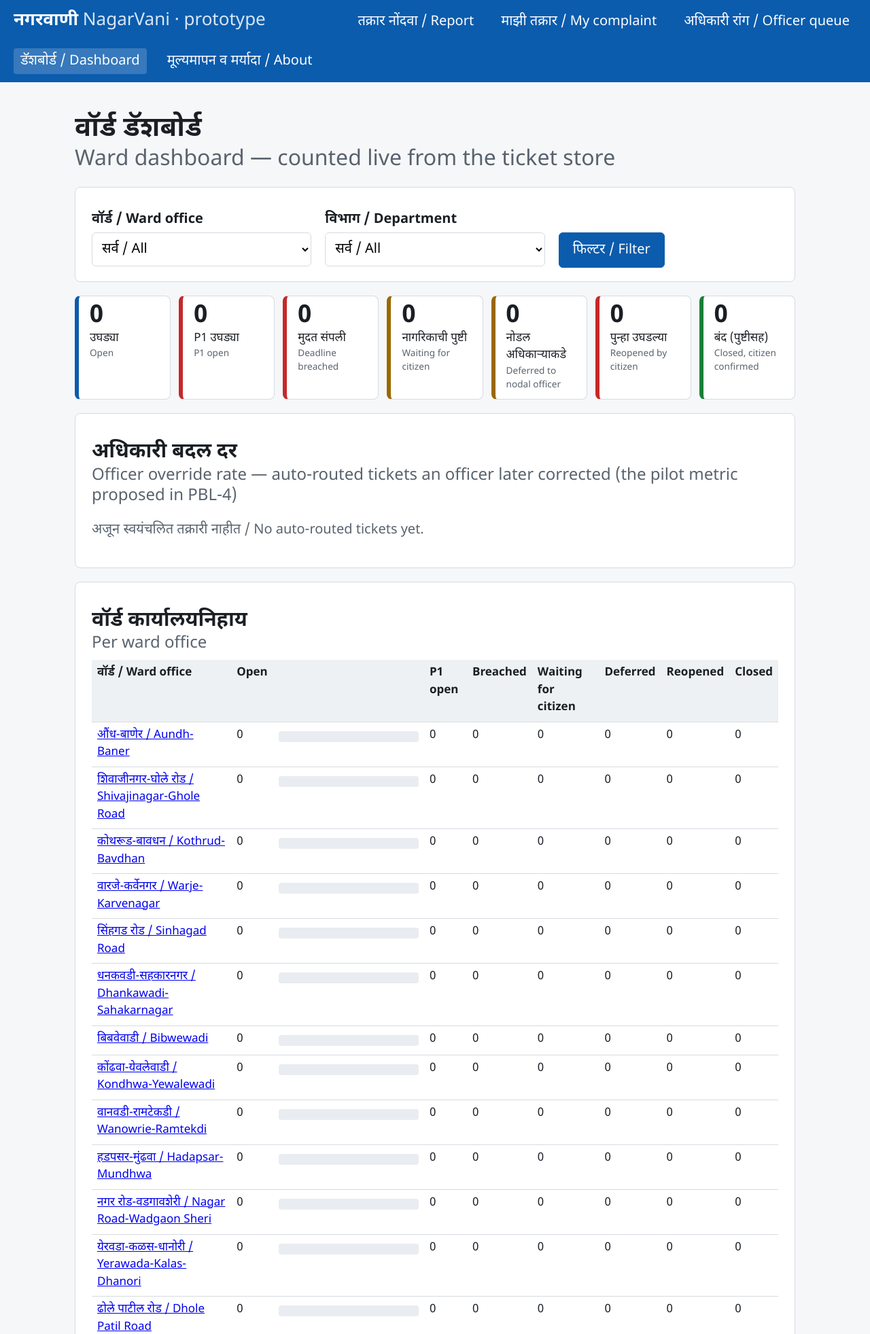
After one commit to aarush-720/nagarvani_aiCP, a Flask app: page /dashboard in a window 1280 px wide. The commit adds this page. Shown: the top 1963 px of the page at 68% size. Run offline with Flask 3, Linux system fonts and the light colour scheme; parts of the project's set-up code (start-up, migrations or seed data) failed here and were passed over.

Commit message:
P4: ward dashboard with per-ward counts, clusters, heat table and override rate (M11)
Co-Authored-By: Claude Opus 5.5 <noreply@anthropic.com>
Claude-Session: https://claude.ai/code/session_01W9BiCeq8AZdgigMAUD4nky

```diff
--- a/nagarvani/app.py
+++ b/nagarvani/app.py
@@ -266,6 +266,18 @@ def create_app(db_path=None, *, load_asr: bool = True, upload_dir=None) -> Flask
         n_corr = len(store_.corrections())
         return render_template("queue.html", review=review, other=other, pending=pending, f=f, n_corrections=n_corr)
 
+    # ---- ward dashboard (M11) -------------------------------------------------------------------
+    @app.get("/dashboard")
+    def dashboard():
+        from . import dashboard as dash
+        store_ = app.extensions["nagarvani"]["store"]
+        f = {k: request.args.get(k) or None for k in ("ward", "department")}
+        if f["ward"] not in wards:
+            f["ward"] = None
+        if f["department"] not in depts:
+            f["department"] = None
+        return render_template("dashboard.html", d=dash.build(store_, **f), f=f)
+
     @app.get("/export/<ward>.csv")
     def export(ward):
         import csv
--- a/nagarvani/static/style.css
+++ b/nagarvani/static/style.css
@@ -69,3 +69,14 @@ footer { text-align: center; color: var(--muted); font-size: .7rem; padding: 2re
 img.evidence { max-width: 100%; max-height: 320px; border: 1px solid var(--line); border-radius: 6px; }
 form.resolve { border-top: 1px solid var(--line); margin-top: 1rem; padding-top: .5rem; }
 form.resolve h3 { margin: .2rem 0 .5rem; font-size: 1rem; }
+/* ward dashboard */
+.tiles { display: grid; grid-template-columns: repeat(auto-fit, minmax(140px, 1fr)); gap: .6rem; margin: 1rem 0; }
+.tile { background: var(--card); border: 1px solid var(--line); border-left: 6px solid var(--brand); border-radius: 8px; padding: .5rem .8rem; font-size: .85rem; }
+.tile b { display: block; font-size: 1.8rem; line-height: 1.1; }
+.tile.bad { border-left-color: var(--bad); } .tile.warn { border-left-color: var(--warn); } .tile.ok { border-left-color: var(--ok); }
+.big { font-size: 1.8rem; font-weight: 800; }
+.bar.thin { height: .8rem; margin: .3rem 0; }
+.num-bad { color: var(--bad); font-weight: 700; }
+.scroll { overflow-x: auto; }
+table.heat td, table.heat th { text-align: center; padding: .25rem .3rem; min-width: 2.2rem; }
+table.heat td a { color: inherit; }
--- a/nagarvani/templates/base.html
+++ b/nagarvani/templates/base.html
@@ -12,6 +12,7 @@
   <a href="{{ url_for('intake') }}" class="{{ 'active' if request.endpoint == 'intake' }}">तक्रार नोंदवा / Report</a>
   <a href="{{ url_for('citizen_lookup') }}" class="{{ 'active' if request.endpoint in ('citizen_lookup', 'citizen_status') }}">माझी तक्रार / My complaint</a>
   <a href="{{ url_for('queue') }}" class="{{ 'active' if request.endpoint == 'queue' }}">अधिकारी रांग / Officer queue</a>
+  <a href="{{ url_for('dashboard') }}" class="{{ 'active' if request.endpoint == 'dashboard' }}">डॅशबोर्ड / Dashboard</a>
   <a href="{{ url_for('about') }}" class="{{ 'active' if request.endpoint == 'about' }}">मूल्यमापन व मर्यादा / About</a>
 </header>
 <main>
--- /dev/null
+++ b/nagarvani/templates/dashboard.html
@@ -0,0 +1,94 @@
+{% extends "base.html" %}
+{% block title %}वॉर्ड डॅशबोर्ड{% endblock %}
+{% block content %}
+<h1>वॉर्ड डॅशबोर्ड<span class="en">Ward dashboard — counted live from the ticket store</span></h1>
+<form method="get" class="card row">
+  <div><label>वॉर्ड / Ward office</label><select name="ward"><option value="">सर्व / All</option>
+    {% for c, w in WARDS.items() %}<option value="{{ c }}" {{ 'selected' if f.ward == c }}>{{ w.mr }} / {{ w.en }}</option>{% endfor %}</select></div>
+  <div><label>विभाग / Department</label><select name="department"><option value="">सर्व / All</option>
+    {% for c, dd in DEPTS.items() %}<option value="{{ c }}" {{ 'selected' if f.department == c }}>{{ dd.mr }} / {{ dd.en }}</option>{% endfor %}</select></div>
+  <div><label>&nbsp;</label><button>फिल्टर / Filter</button>
+    {% if f.ward or f.department %}<a class="button secondary" href="{{ url_for('dashboard') }}">सर्व / Clear</a>{% endif %}</div>
+</form>
+
+{% set T = d.totals %}{% set o = d.override %}
+<section class="tiles">
+  <div class="tile"><b>{{ T.open or 0 }}</b>उघड्या<span class="en">Open</span></div>
+  <div class="tile bad"><b>{{ T.p1_open or 0 }}</b>P1 उघड्या<span class="en">P1 open</span></div>
+  <div class="tile bad"><b>{{ T.breached or 0 }}</b>मुदत संपली<span class="en">Deadline breached</span></div>
+  <div class="tile warn"><b>{{ T.pending or 0 }}</b>नागरिकाची पुष्टी<span class="en">Waiting for citizen{% if T.awaiting %} ({{ T.awaiting }} &gt; {{ cfg.CONFIRMATION_WINDOW_HOURS|int }} h){% endif %}</span></div>
+  <div class="tile warn"><b>{{ T.deferred or 0 }}</b>नोडल अधिकाऱ्याकडे<span class="en">Deferred to nodal officer</span></div>
+  <div class="tile bad"><b>{{ T.reopened or 0 }}</b>पुन्हा उघडल्या<span class="en">Reopened by citizen</span></div>
+  <div class="tile ok"><b>{{ T.closed or 0 }}</b>बंद (पुष्टीसह)<span class="en">Closed, citizen confirmed</span></div>
+</section>
+
+<section class="card">
+  <h2>अधिकारी बदल दर<span class="en">Officer override rate — auto-routed tickets an officer later corrected (the pilot metric proposed in PBL-4)</span></h2>
+  {% if o.rate is none %}<p class="muted">अजून स्वयंचलित तक्रारी नाहीत / No auto-routed tickets yet.</p>
+  {% else %}
+  <p><span class="big">{{ '%.1f'|format(o.rate * 100) }}%</span> = {{ o.overridden }} / {{ o.auto_routed }}
+    <span class="muted">(department {{ o.by_field.department }}, ward {{ o.by_field.ward }}, priority {{ o.by_field.priority }}; a ticket corrected in two fields counts once)</span></p>
+  <div class="bar"><span style="width: {{ '%.1f'|format(o.rate * 100) }}%; background: var(--warn)"></span></div>
+  {% endif %}
+</section>
+
+<section class="card">
+  <h2>वॉर्ड कार्यालयनिहाय<span class="en">Per ward office</span></h2>
+  {% set mx = d.rows|map(attribute='open')|max if d.rows else 0 %}
+  <table>
+    <tr><th>वॉर्ड / Ward office</th><th>Open</th><th style="width:22%"></th><th>P1 open</th><th>Breached</th>
+        <th>Waiting for citizen</th><th>Deferred</th><th>Reopened</th><th>Closed</th></tr>
+    {% for r in d.rows %}
+    <tr>
+      <td>{% if r.ward %}<a href="{{ url_for('queue', ward=r.ward, department=f.department) }}">{{ WARDS[r.ward].mr }} / {{ WARDS[r.ward].en }}</a>
+          {% else %}<span class="muted">वॉर्ड ठरला नाही / No ward office yet</span>{% endif %}</td>
+      <td>{{ r.open }}</td>
+      <td><div class="bar thin"><span style="width: {{ (100 * r.open / mx) if mx else 0 }}%"></span></div></td>
+      <td>{% if r.p1_open %}<span class="badge P1">{{ r.p1_open }}</span>{% else %}0{% endif %}</td>
+      <td class="{{ 'num-bad' if r.breached }}">{{ r.breached }}</td>
+      <td>{{ r.pending }}{% if r.awaiting %} <span class="flag warn">{{ r.awaiting }} &gt; {{ cfg.CONFIRMATION_WINDOW_HOURS|int }} h</span>{% endif %}</td>
+      <td>{{ r.deferred }}</td>
+      <td class="{{ 'num-bad' if r.reopened }}">{{ r.reopened }}</td>
+      <td>{{ r.closed }}</td>
+    </tr>
+    {% endfor %}
+  </table>
+  <p class="muted" style="font-size:.8em">Open = auto-routed, routed, under review or reopened. Waiting for the citizen is not open: its deadline has stopped. Nothing is ever closed without the citizen's Yes.</p>
+</section>
+
+<section class="card">
+  <h2>पुनरावृत्त तक्रारींचे गट<span class="en">Duplicate clusters — 3 or more reports of one problem</span></h2>
+  {% if d.clusters %}
+  <table>
+    <tr><th>#</th><th>Reports</th><th>Priority</th><th>विभाग / Dept</th><th>वॉर्ड / Ward</th><th>तक्रार / First report</th></tr>
+    {% for c in d.clusters %}
+    <tr><td><a href="{{ url_for('ticket', tid=c.id) }}">#{{ c.id }}</a></td>
+      <td><span class="flag">{{ c.size }} reports</span></td>
+      <td><span class="badge {{ c.priority }}">{{ c.priority }}</span>{% if c.escalation %} <span class="flag warn">escalated</span>{% endif %}</td>
+      <td>{{ DEPTS[c.department].en if c.department in DEPTS else '—' }}</td>
+      <td>{{ WARDS[c.ward].en if c.ward else '—' }}</td>
+      <td>{{ c.text[:90] }}{{ '…' if c.text|length > 90 }}</td></tr>
+    {% endfor %}
+  </table>
+  {% else %}<p class="muted">काहीही नाही / No cluster of 3 or more.</p>{% endif %}
+</section>
+
+<section class="card">
+  <h2>विभाग × वॉर्ड<span class="en">Open tickets by department and ward office</span></h2>
+  {% set h = d.heat %}
+  <div class="scroll">
+  <table class="heat">
+    <tr><th></th>{% for w in h.wards %}<th title="{{ WARDS[w].en }}">{{ w }}</th>{% endfor %}<th>Σ</th></tr>
+    {% for dep in h.depts %}{% set row = h.cells[dep] %}
+    <tr><th title="{{ DEPTS[dep].en }}">{{ dep }}</th>
+      {% for w in h.wards %}{% set v = row[w] %}
+      <td style="{% if v %}background: rgba(11,92,173,{{ '%.2f'|format(0.15 + 0.75 * v / h.max) }}); color: {{ '#fff' if v / h.max > 0.5 else 'inherit' }}{% endif %}">
+        {% if v %}<a href="{{ url_for('queue', ward=w, department=dep) }}">{{ v }}</a>{% endif %}</td>
+      {% endfor %}
+      <td><b>{{ row.values()|sum }}</b></td></tr>
+    {% endfor %}
+  </table>
+  </div>
+  <p class="muted" style="font-size:.8em">Ward codes: {% for w in h.wards %}{{ w }} = {{ WARDS[w].en }}{{ '; ' if not loop.last }}{% endfor %}.</p>
+</section>
+{% endblock %}
```
Also changed, not shown: nagarvani/dashboard.py (added, +125 -0 lines), tests/test_dashboard.py (added, +116 -0 lines).
